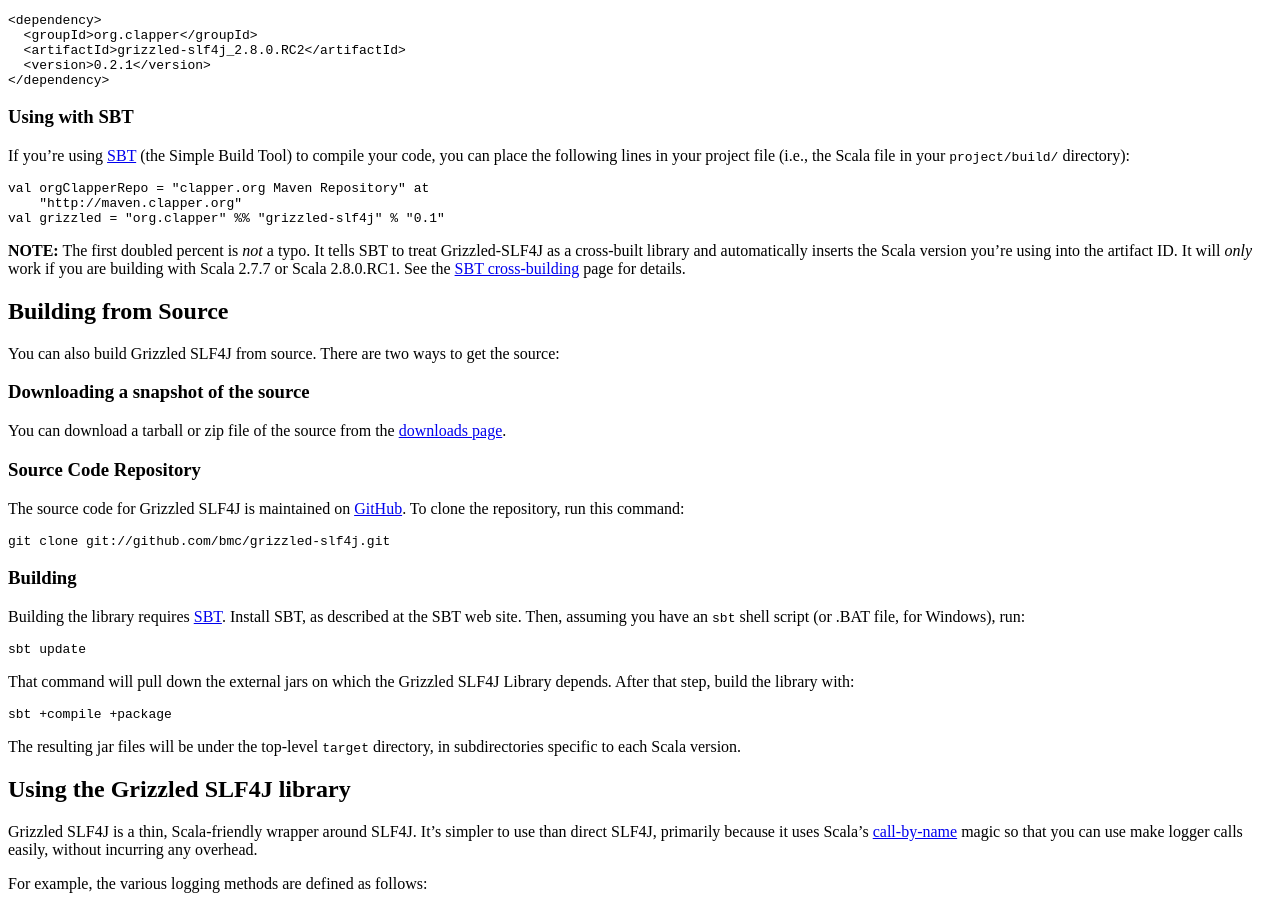
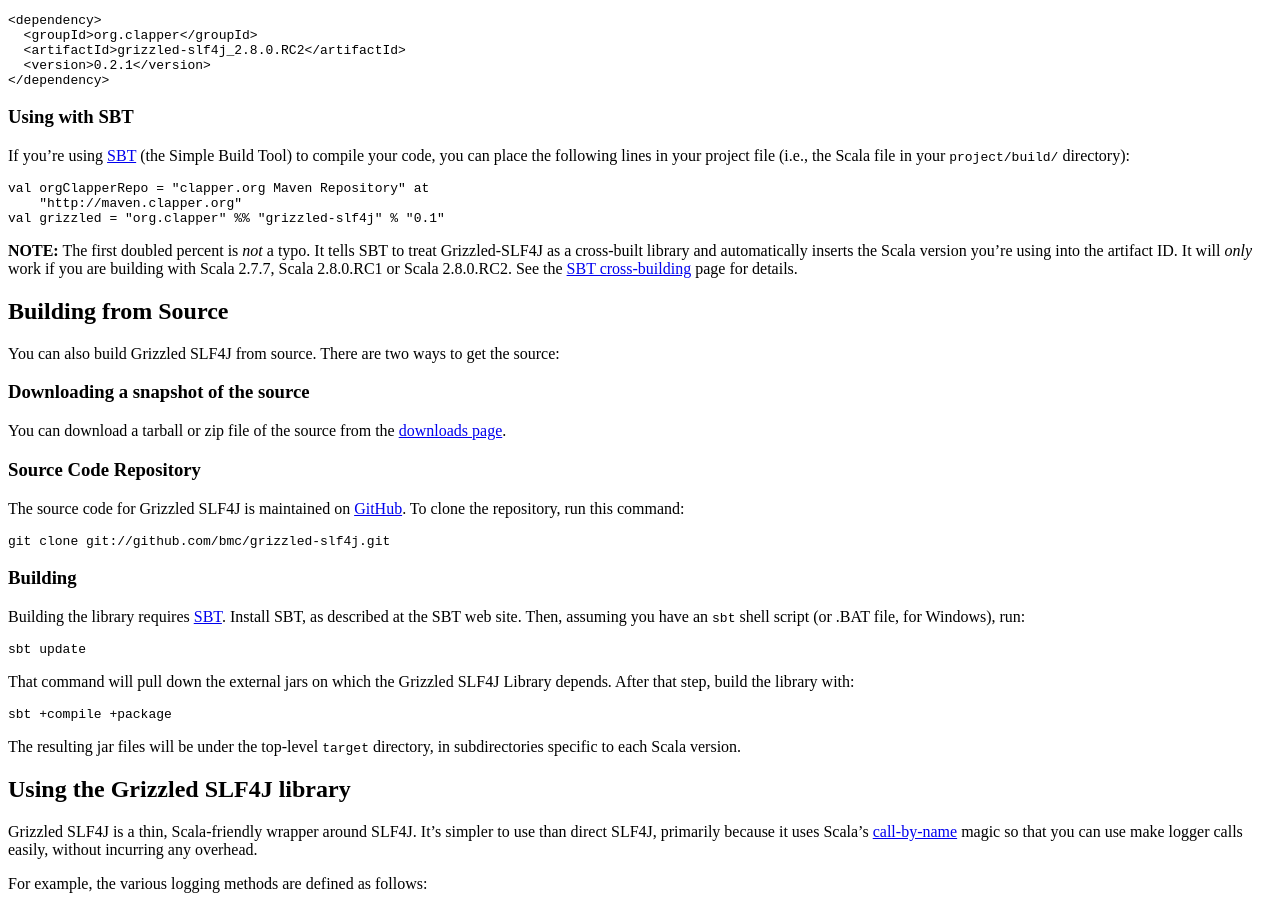
Before and after one commit to bmc/grizzled-slf4j, a Jekyll site: the page built from index.md, in a window 1280 px wide and 900 px high, scrolled down 794 px. Built offline with Jekyll 4.4.1, drawn with Linux system fonts in a browser that asks for light colours.

Commit message:
Clarification in docs

```diff
--- a/index.md
+++ b/index.md
@@ -66,7 +66,7 @@
 **NOTE:** The first doubled percent is *not* a typo. It tells SBT to treat
 Grizzled-SLF4J as a cross-built library and automatically inserts the Scala
 version you're using into the artifact ID. It will *only* work if you are
-building with Scala 2.7.7 or Scala 2.8.0.RC1. See the
+building with Scala 2.7.7, Scala 2.8.0.RC1 or Scala 2.8.0.RC2. See the
 [SBT cross-building][] page for details.
 
 ## Building from Source
```
